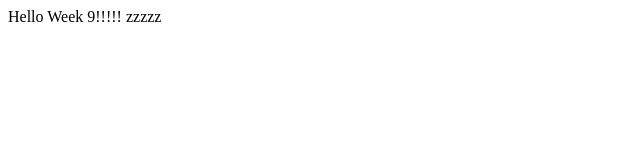
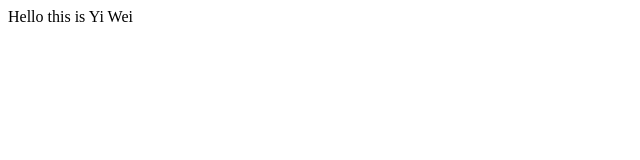
Before and after one commit to cheongyw/week9, a website: page index.html in a window 1280 px wide. Shown: the full height of the page, 0-640 px from the left. Drawn offline with Linux system fonts and the light colour scheme.

Commit message:
added name

```diff
--- a/index.html
+++ b/index.html
@@ -1,7 +1,7 @@
 <html>
   <body>
     <div id="app">
-      Hello Week 9!!!!! zzzzz
+      Hello this is Yi Wei
     </div>
   </body>
 </html>
```
